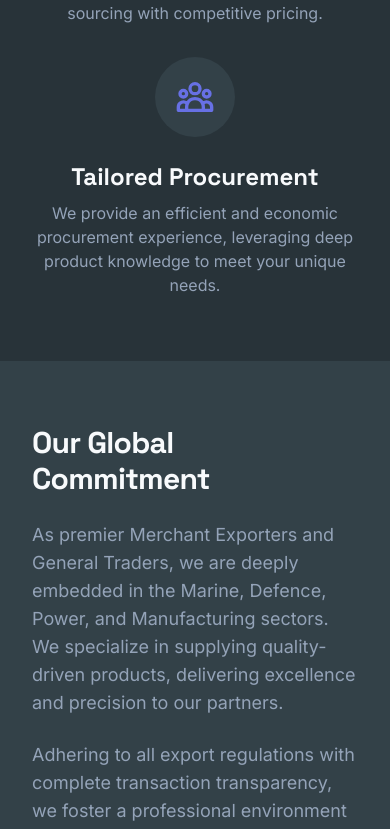
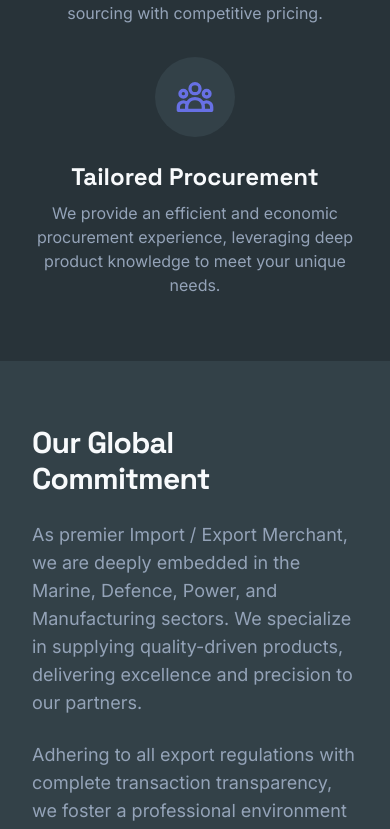
Before and after one commit to LuminousMayank/Pushpa, a Next.js app: page /about in a window 390 px wide. Shown: the part 1159-1988 px from the top of the page. Built offline with nearby package versions, Linux system fonts and the light colour scheme.

Commit message:
In the About page, where we wrote "As premier Merchant Exporters and Gen

```diff
--- a/src/app/about/page.tsx
+++ b/src/app/about/page.tsx
@@ -112,16 +112,16 @@ export default function AboutPage() {
       {/* Values Section */}
       <section id="values" className="bg-background py-16 md:py-24">
         <div className="container mx-auto">
-          <div className="grid gap-8 md:grid-cols-3">
+          <div className="grid gap-8 md:grid-cols-3 md:grid-flow-row-dense">
             {values.map((value) => (
-              <div key={value.title} className="flex flex-col text-center">
+              <div key={value.title} className="flex flex-col text-center h-full">
                 <div className="mx-auto mb-6 flex h-20 w-20 items-center justify-center rounded-full bg-card">
                   {value.icon}
                 </div>
                 <h3 className="mb-2 font-headline text-2xl font-bold">
                   {value.title}
                 </h3>
-                <p className="text-muted-foreground">{value.description}</p>
+                <p className="text-muted-foreground flex-grow">{value.description}</p>
               </div>
             ))}
           </div>
@@ -134,7 +134,7 @@ export default function AboutPage() {
           <div className="space-y-6">
             <h2 className="font-headline text-3xl font-bold tracking-tight">Our Global Commitment</h2>
             <p className="text-lg text-muted-foreground">
-              As premier Merchant Exporters and General Traders, we are deeply embedded in the Marine, Defence, Power, and Manufacturing sectors. We specialize in supplying quality-driven products, delivering excellence and precision to our partners.
+              As premier Import / Export Merchant, we are deeply embedded in the Marine, Defence, Power, and Manufacturing sectors. We specialize in supplying quality-driven products, delivering excellence and precision to our partners.
             </p>
             <p className="text-lg text-muted-foreground">
               Adhering to all export regulations with complete transaction transparency, we foster a professional environment and build lasting client relationships. Our well-researched inventory and strategic supplier network give us a cutting edge on the global stage.
```
